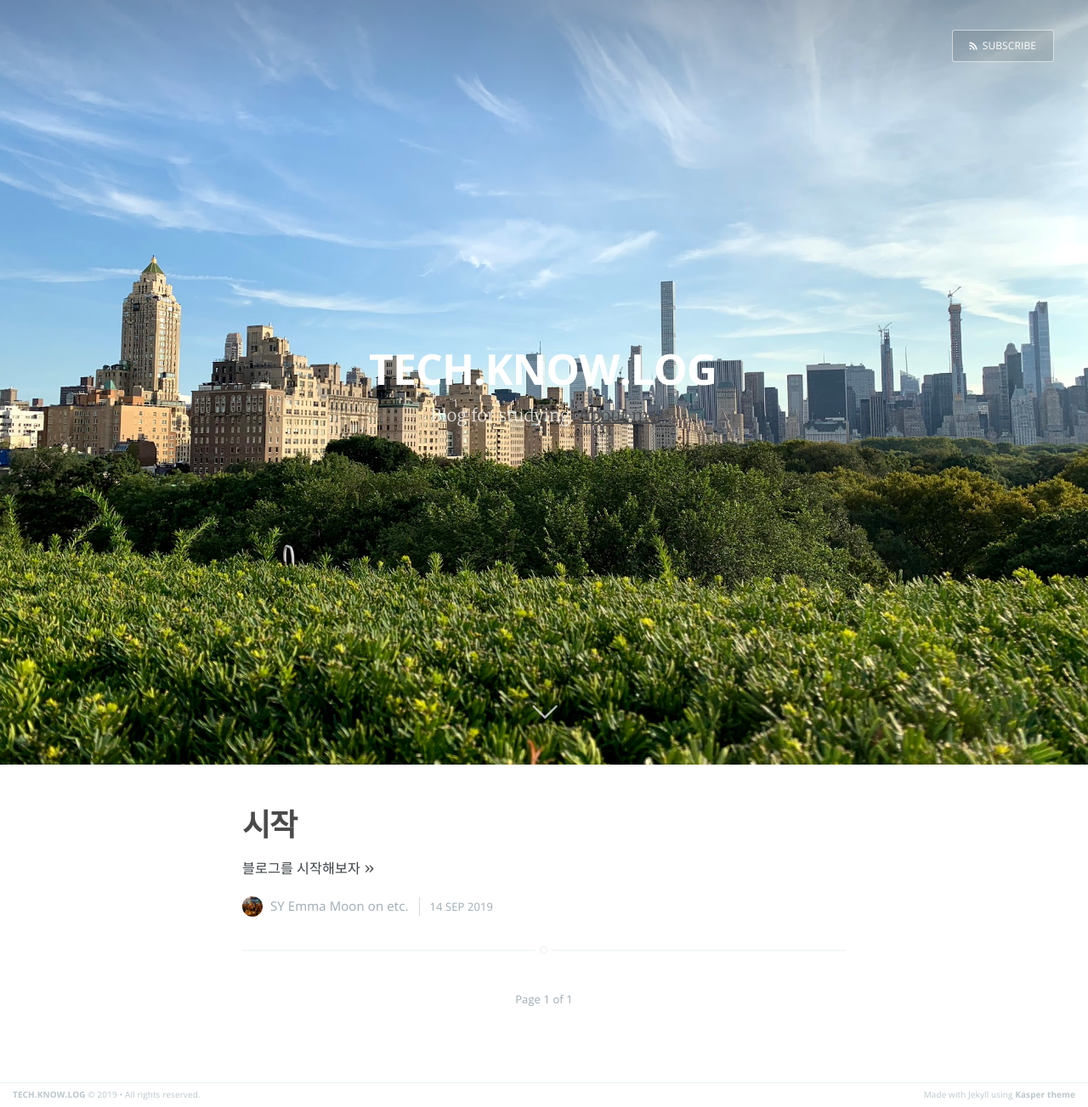
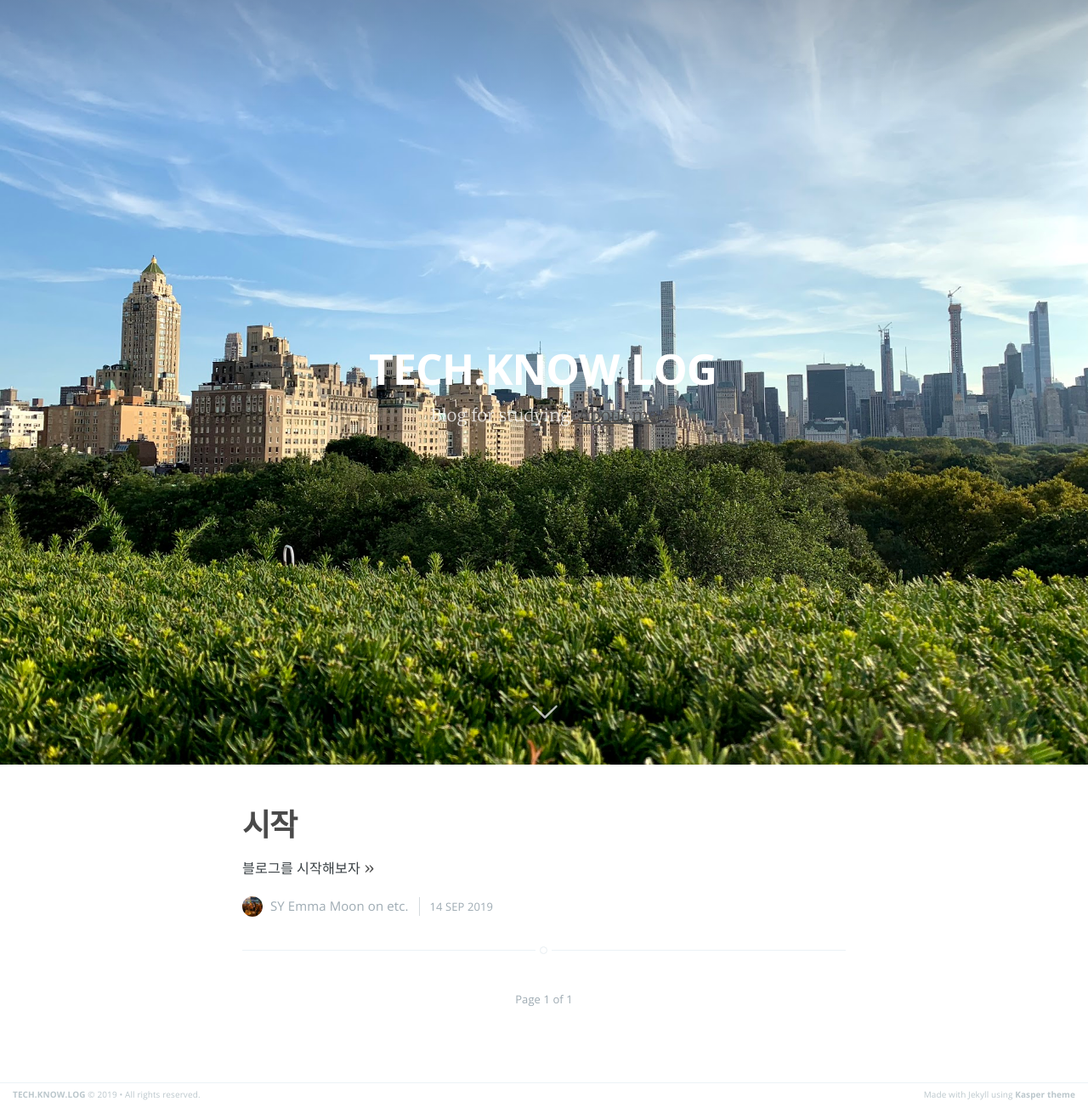
Before and after one commit to SY-MOON/sy-moon.github.io, a Jekyll site: the page built from index.html, in a window 1280 px wide. Shown: the whole page at 85% size. Built offline with Jekyll 4.4.1, drawn with Linux system fonts in a browser that asks for light colours; the list of posts is cut into pages by our own code.

Commit message:
remove subscription btn

```diff
--- a/index.html
+++ b/index.html
@@ -12,7 +12,7 @@
                     <img src="{{ page.logo }}" alt="Blog Logo" />
                 </a>
             {% endif %}
-        <a class="subscribe-button icon-feed" href="{{ site.baseurl }}feed.xml">Subscribe</a>
+        <!-- <a class="subscribe-button icon-feed" href="{{ site.baseurl }}feed.xml">Subscribe</a> -->
     </nav>
     <div class="vertical">
         <div class="main-header-content inner">
```
